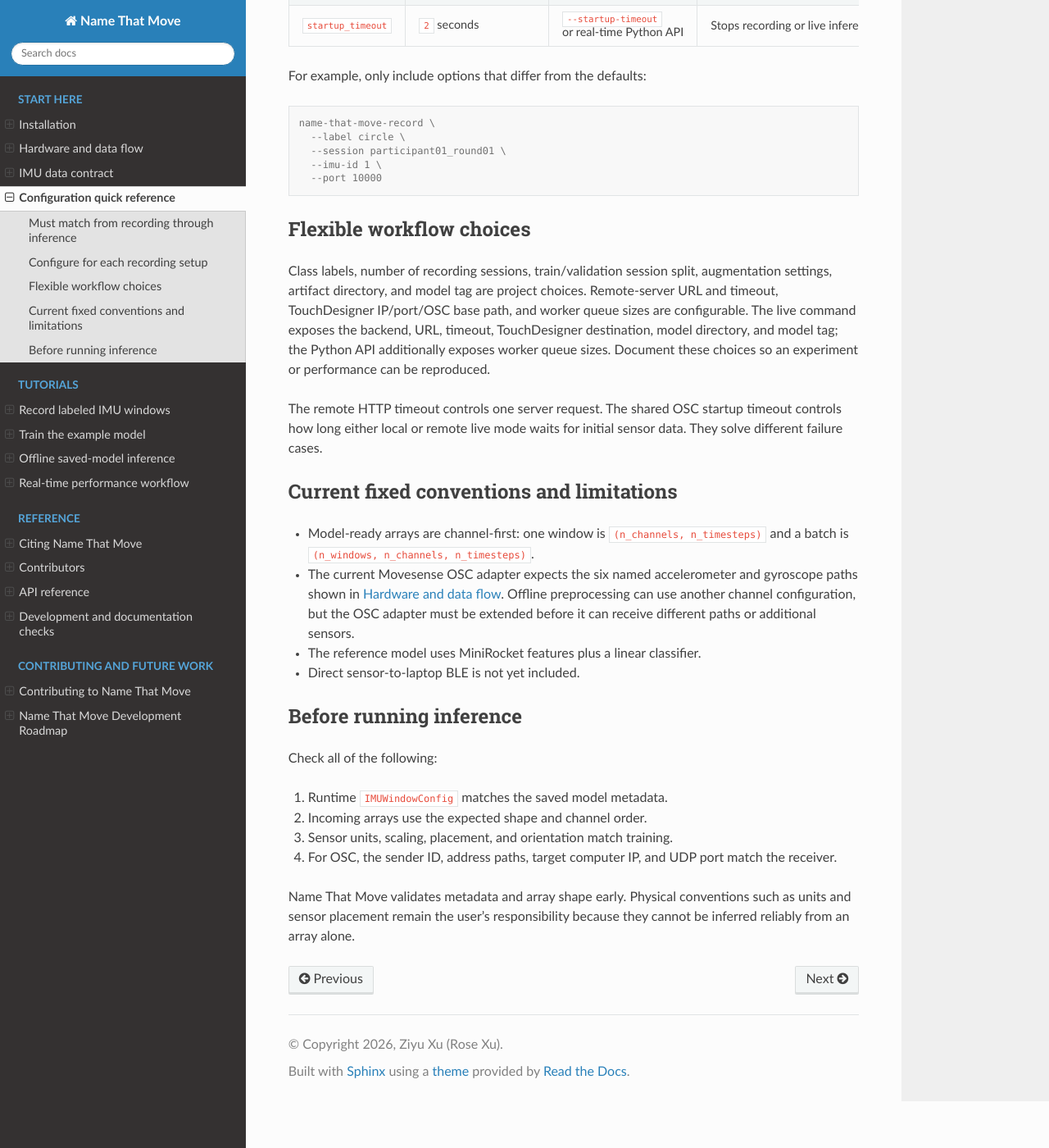
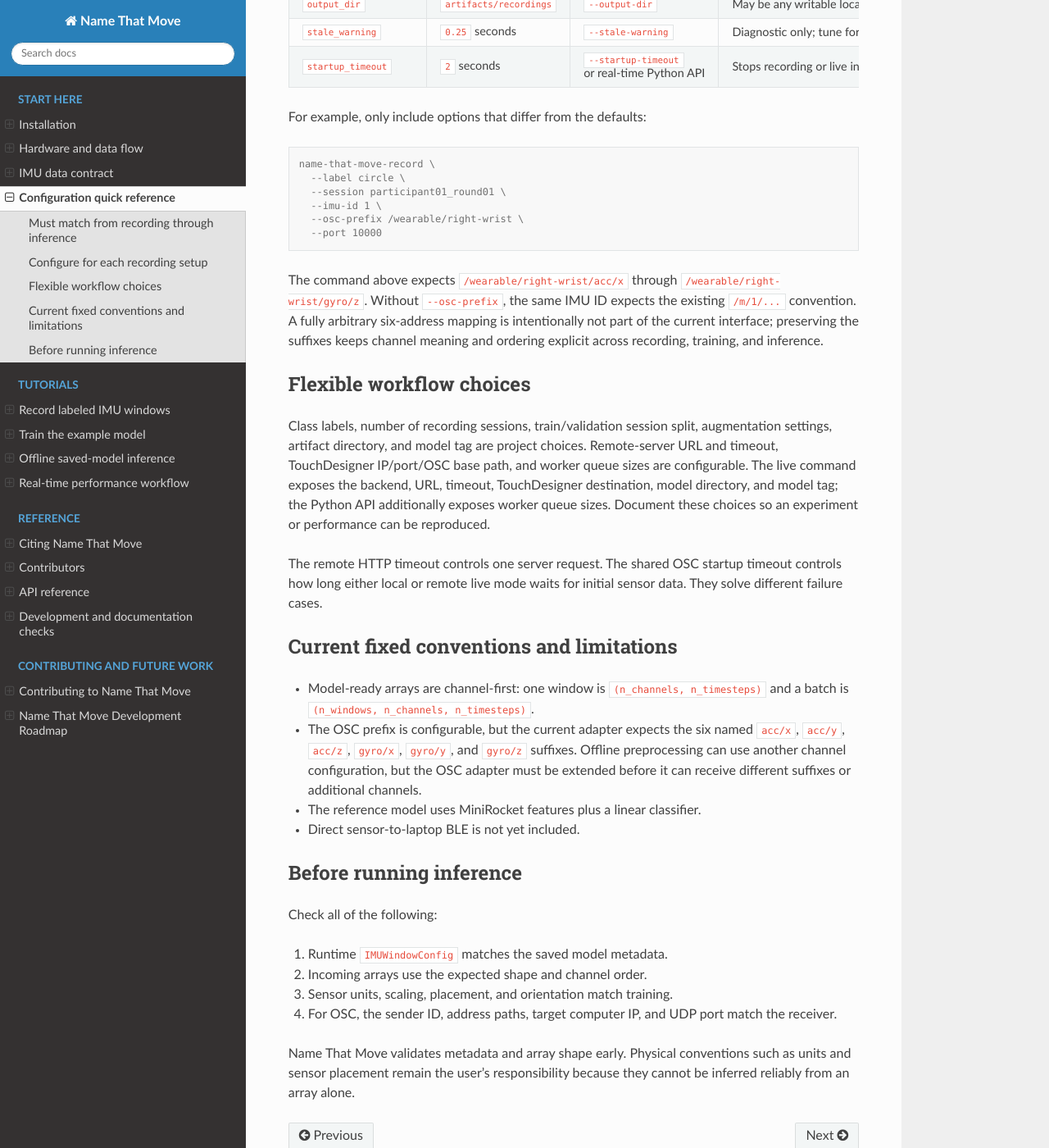
Before and after one commit to RoseZiyuXu/name-that-move, a Sphinx documentation site: the page built from docs/configuration.rst, in a window 1280 px wide and 1400 px high, scrolled down 1400 px. Shown: the whole window at 82% size. Built offline with Sphinx 7.4.7 and the Read the Docs theme 3.1.0, drawn with Linux system fonts in a browser that asks for light colours; some of the changed text lies outside the part shown.

Commit message:
Improve OSC receiver compatibility and configurable paths

```diff
--- a/docs/configuration.rst
+++ b/docs/configuration.rst
@@ -77,7 +77,13 @@
    * - ``imu_id``
      - ``1``
      - ``--imu-id`` or real-time Python API
-     - Must match the ID embedded in the phone's OSC address paths.
+     - Selects the default ``/m/<imu_id>`` prefix and remains recording
+       metadata even when a custom prefix is used.
+   * - OSC address ``prefix``
+     - ``/m/<imu_id>``
+     - ``--osc-prefix`` or real-time Python API
+     - Replaces the first portion of every OSC path for another sender app.
+       The six ``acc/x`` through ``gyro/z`` suffixes remain fixed.
    * - OSC input ``port``
      - ``10000``
      - ``--port`` or real-time Python API
@@ -116,7 +122,15 @@
      --label circle \
      --session participant01_round01 \
      --imu-id 1 \
+     --osc-prefix /wearable/right-wrist \
      --port 10000
+
+The command above expects ``/wearable/right-wrist/acc/x`` through
+``/wearable/right-wrist/gyro/z``. Without ``--osc-prefix``, the same IMU ID
+expects the existing ``/m/1/...`` convention. A fully arbitrary six-address
+mapping is intentionally not part of the current interface; preserving the
+suffixes keeps channel meaning and ordering explicit across recording,
+training, and inference.
 
 Flexible workflow choices
 -------------------------
@@ -139,10 +153,11 @@
 * Model-ready arrays are channel-first: one window is
   ``(n_channels, n_timesteps)`` and a batch is
   ``(n_windows, n_channels, n_timesteps)``.
-* The current Movesense OSC adapter expects the six named accelerometer and
-  gyroscope paths shown in :doc:`hardware_setup`. Offline preprocessing can use
-  another channel configuration, but the OSC adapter must be extended before
-  it can receive different paths or additional sensors.
+* The OSC prefix is configurable, but the current adapter expects the six
+  named ``acc/x``, ``acc/y``, ``acc/z``, ``gyro/x``, ``gyro/y``, and
+  ``gyro/z`` suffixes. Offline preprocessing can use another channel
+  configuration, but the OSC adapter must be extended before it can receive
+  different suffixes or additional channels.
 * The reference model uses MiniRocket features plus a linear classifier.
 * Direct sensor-to-laptop BLE is not yet included.
 
--- a/docs/realtime.rst
+++ b/docs/realtime.rst
@@ -47,6 +47,12 @@
 within the configurable startup timeout. This prevents an unnoticed connection
 or port mismatch from leaving the program waiting indefinitely.
 
+The OSC sender namespace is configurable with ``osc_prefix`` or
+``--osc-prefix``. This changes the leading portion of every address while the
+six endings—``acc/x``, ``acc/y``, ``acc/z``, ``gyro/x``, ``gyro/y``, and
+``gyro/z``—remain fixed so that the window buffer receives an unambiguous
+channel order.
+
 Configuration rule
 ------------------
 
```
Also changed, not shown: README.md (+5 -0 lines), docs/hardware_setup.rst (+7 -3 lines), docs/inference.rst (+7 -0 lines), docs/recording.rst (+22 -2 lines), 7 other files.
